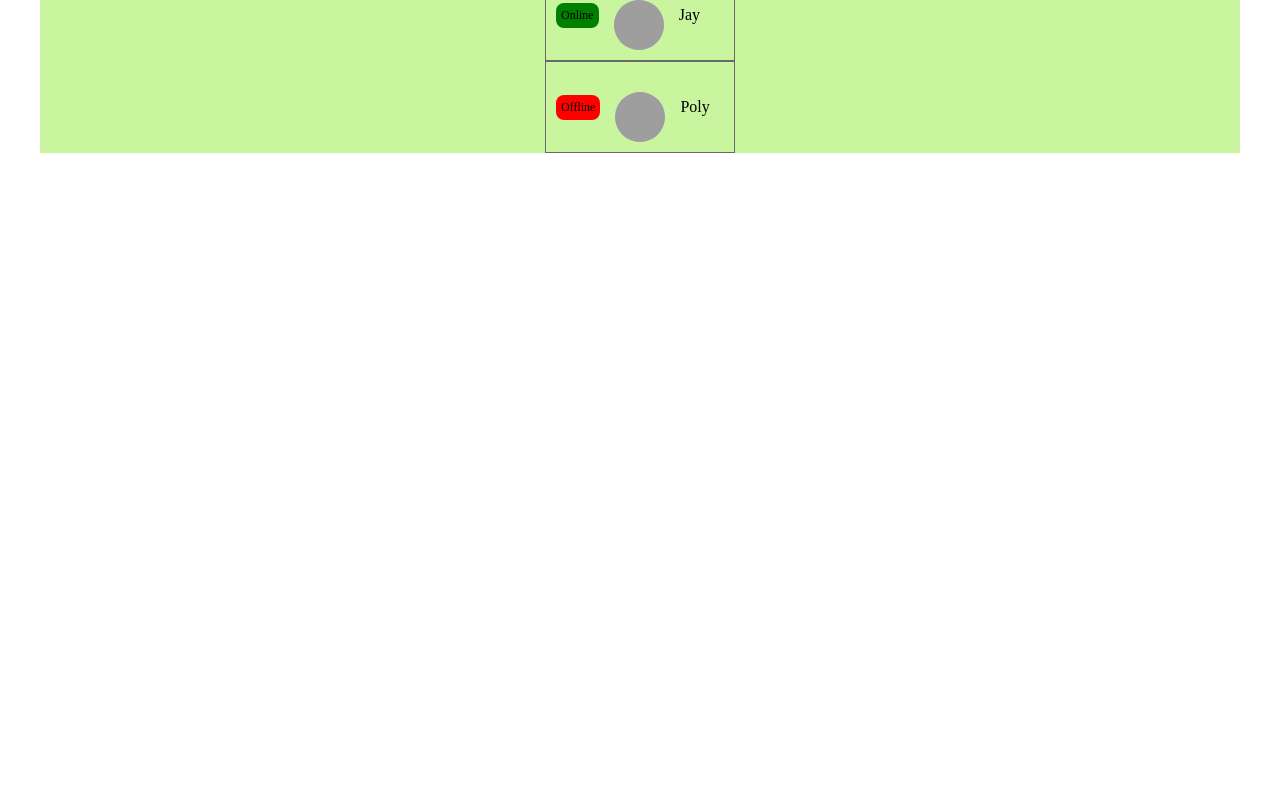
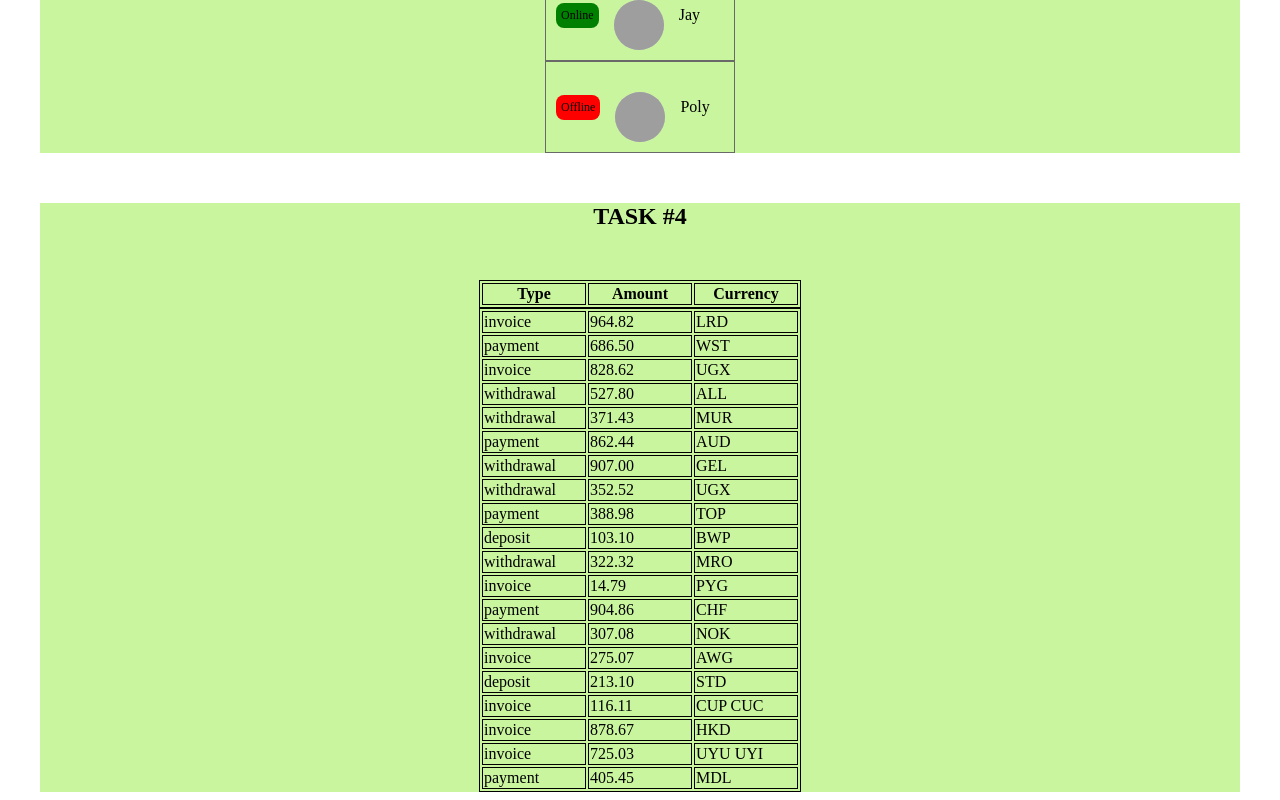
Before and after one commit to AleksandrKotenok/goit-react-hw-01-components, a React (Create React App) app: page / in a window 1280 px wide. Shown: the part 1266-2066 px from the top of the page. Before the commit the page ends 1427 px from the top, so only its background shows below. Built offline with nearby package versions, Linux system fonts and the light colour scheme; grey boxes are pictures that could not be loaded.

Commit message:
4task done

```diff
--- a/src/components/App/App.jsx
+++ b/src/components/App/App.jsx
@@ -2,10 +2,12 @@
 import { Profile } from '../Profile/Profile.jsx'
 import { Statistics } from '../Statistics/Statistics.jsx'
 import { FriendList } from '../Friends/FriendList.jsx'
+import { TransactionHistory } from '../TransactionHistory/TransactionHistory.jsx'
 
 import user from '../data/user.json'
 import data from '../data/statistics.json'
 import friends from '../data/friends.json'
+import transactions from '../data/transactions.json'
 import styles from './App.module.css'
 function App() {
   return (
@@ -30,6 +32,10 @@ function App() {
       <h2 className={styles.Task}>TASK #3</h2>
         <FriendList friends={friends} />
       </section>
+      <section className={styles.ThirdTask}>
+        <h2 className={styles.Task}>TASK #4</h2>
+        <TransactionHistory items={transactions} />
+    </section>
     </div>
   )
 }
--- a/src/components/Friends/FriendItem.jsx
+++ b/src/components/Friends/FriendItem.jsx
@@ -1,7 +1,6 @@
 import styles from './FriendItem.module.css'
 
 export const friendItem = (fr) => {
-   console.log(fr);
    return (
    <div>
       {fr.friends.map(p => (
--- a/src/components/Statistics/Statistics.jsx
+++ b/src/components/Statistics/Statistics.jsx
@@ -1,6 +1,6 @@
 import styles from './Statistics.module.css'
 export const Statistics = (data) => {
-  console.log(data);
+
   return (
     <section className={styles.Statistics}>
       {data.title !== undefined && (
--- a/src/components/TransactionHistory/TransactionHistory.jsx
+++ b/src/components/TransactionHistory/TransactionHistory.jsx
@@ -1,21 +1,25 @@
-<table class="transaction-history">
-   <thead>
+import styles from './TransactionHistory.module.css'
+
+export const TransactionHistory = (data) => {
+   console.log(data);
+   return (
+      <table className={styles.TransactionHistory}>
+         <thead className={styles.TableTitle}>
             <tr>
-         <th>Type</th>
-         <th>Amount</th>
-         <th>Currency</th>
+               <th className={styles.TableRow}>Type</th>
+               <th className={styles.TableRow}>Amount</th>
+               <th className={styles.TableRow}>Currency</th>
             </tr>
          </thead>
-   <tbody>
-      <tr>
-         <td>Invoice</td>
-         <td>125</td>
-         <td>USD</td>
+         <tbody className={styles.TableTitle}>
+            {data.items.map(p => (
+               <tr key={p.id}>
+                  <td className={styles.TableRow}>{p.type}</td>
+                  <td className={styles.TableRow}>{p.amount}</td>
+                  <td className={styles.TableRow}>{p.currency}</td>
                </tr>
-      <tr>
-         <td>Withdrawal</td>
-         <td>85</td>
-         <td>USD</td>
-      </tr>
+            ))}
          </tbody>
       </table>
+   )
+}
--- a/src/components/TransactionHistory/TransactionHistory.module.css
+++ b/src/components/TransactionHistory/TransactionHistory.module.css
@@ -0,0 +1,15 @@
+.TransactionHistory {
+  display: flex;
+  flex-direction: column;
+  justify-content: center;
+  align-items: center;
+}
+.TableRow {
+  border: 1px solid;
+  border-color: black;
+  width: 100px;
+}
+.TableTitle {
+  border: 1px solid;
+  border-color: black;
+}
```
Lines whose indentation alone changed are shown as unchanged.
